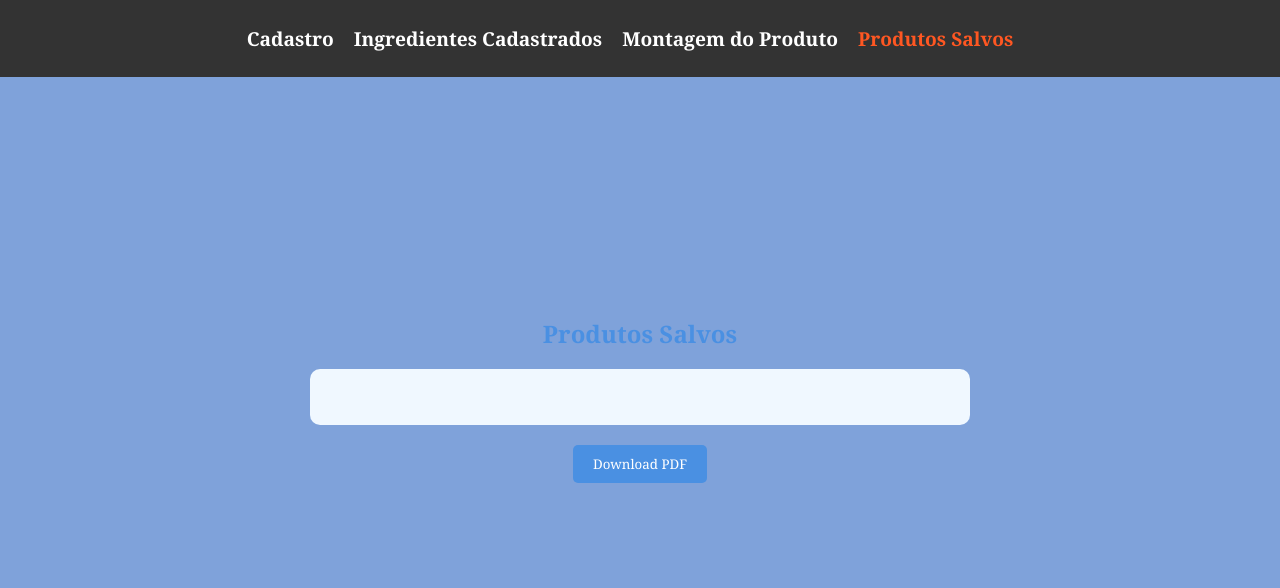
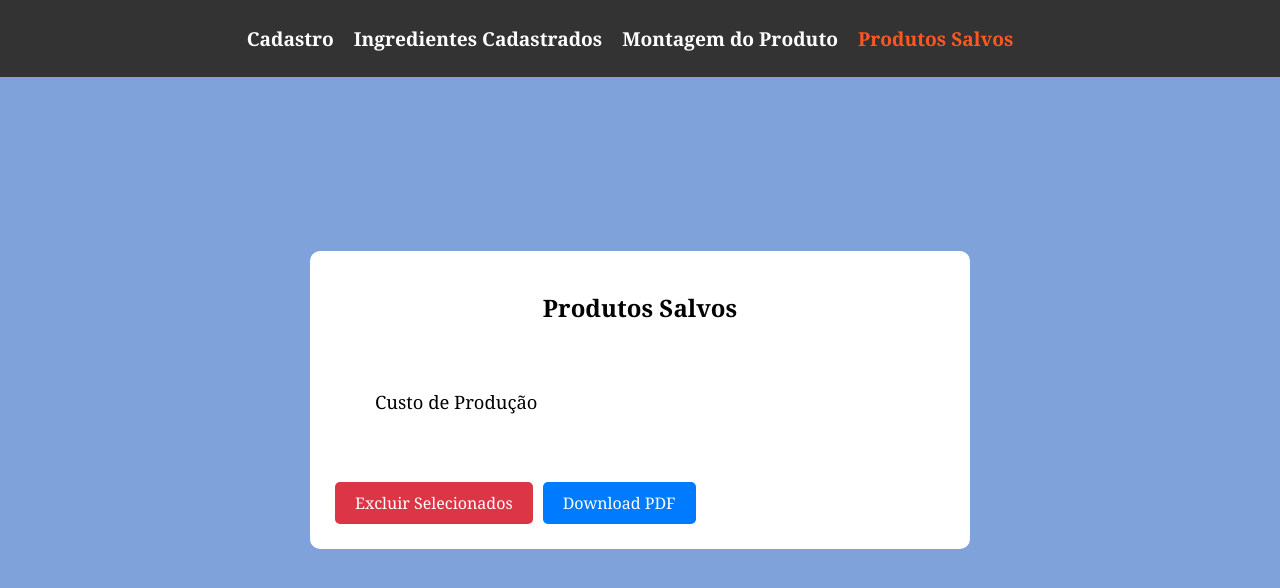
Before and after one commit to kippeer/frontPadro, a React (Create React App) app in the folder padro/: page / in a window 1280 px wide. Both pictures are taken after a click on the item "Produtos Salvos". Shown: the top 588 px of the page. Built offline with nearby package versions, Linux system fonts and the light colour scheme.

Commit message:
formataçao download pdf

```diff
--- a/padro/package.json
+++ b/padro/package.json
@@ -7,6 +7,7 @@
     "@testing-library/react": "^13.4.0",
     "@testing-library/user-event": "^13.5.0",
     "html2canvas": "^1.4.1",
+    "idb": "^8.0.0",
     "jspdf": "^2.5.1",
     "react": "^18.3.1",
     "react-dom": "^18.3.1",
--- a/padro/src/components/ProdutosSalvos.css
+++ b/padro/src/components/ProdutosSalvos.css
@@ -1,52 +1,68 @@
 .produtos-salvos {
-  font-family: Arial, sans-serif;
+  font-family: Cambria, Cochin, Georgia, Times, 'Times New Roman', serif;;
   margin: 20px;
+  padding: 20px;
+
+  border-radius: 10px;
+  background-color:white;
 }
 
-h2 {
-  color: #4A90E2;
+.produtos-salvos h2 {
   text-align: center;
+  margin-bottom: 20px;
+  font-size: 24px;
 }
 
-.pdf-content {
-  background-color: aliceblue;
-  padding: 20px;
-  border-radius: 10px;
+
+.product-list {
+  list-style-type: none;
+  padding: 5px;
+  font-size: 115%;
+
 
 }
 
-.product-list {
-  list-style-type: none;
-  padding: 0;
+.product-item {
+
+  padding: 10px;
+  border-bottom: 3px solid #333333;
+  margin-top: 25px;
+  display: flex;
+  align-items: center;
 }
 
-.product-item {
-  background: #dad5d5;
-  margin-bottom: 20px;
-  padding: 15px;
-  border-radius: 8px;
 
-}
 
 .ingredient-list {
   list-style-type: none;
   padding: 0;
-  margin-top: 10px;
+  margin-left: 20px;
 }
 
+.ingredient-item {
+  margin-bottom: 5px;
+}
 
-
-.download-btn {
-  background-color: #4A90E2;
+.download-btn, .delete-btn {
+  display: inline-block;
+  margin: 5px;
+  padding: 10px 20px;
+  font-size: 16px;
   color: white;
+  background-color: #007bff;
   border: none;
-  padding: 10px 20px;
   border-radius: 5px;
   cursor: pointer;
-  display: block;
-  margin: 20px auto;
 }
 
-.download-btn:hover {
-  background-color: #357ABD;
+.download-btn:hover, .delete-btn:hover {
+  background-color: #0056b3;
 }
+
+.delete-btn {
+  background-color: #dc3545;
+}
+
+.delete-btn:hover {
+  background-color: #c71b2c;
+}
--- a/padro/src/components/ProdutosSalvos.js
+++ b/padro/src/components/ProdutosSalvos.js
@@ -1,11 +1,30 @@
-import React from 'react';
+import React, { useState } from 'react';
 import jsPDF from 'jspdf';
 import html2canvas from 'html2canvas';
 import './ProdutosSalvos.css';
 
 function ProdutosSalvos({ produtos }) {
+  const [produtosList, setProdutosList] = useState(produtos);
+  const [selectedProducts, setSelectedProducts] = useState([]);
+  const [generatingPDF, setGeneratingPDF] = useState(false);
+
+  const handleSelect = (index) => {
+    if (selectedProducts.includes(index)) {
+      setSelectedProducts(selectedProducts.filter(i => i !== index));
+    } else {
+      setSelectedProducts([...selectedProducts, index]);
+    }
+  };
+
+  const handleDeleteSelected = () => {
+    const newProdutos = produtosList.filter((_, i) => !selectedProducts.includes(i));
+    setProdutosList(newProdutos);
+    setSelectedProducts([]);
+  };
 
   const downloadPDF = () => {
+    setGeneratingPDF(true);
+    setTimeout(() => {
       const input = document.getElementById('produtos-salvos-content');
       html2canvas(input)
         .then((canvas) => {
@@ -16,7 +35,9 @@ function ProdutosSalvos({ produtos }) {
           const pdfHeight = (imgProps.height * pdfWidth) / imgProps.width;
           pdf.addImage(imgData, 'PNG', 0, 0, pdfWidth, pdfHeight);
           pdf.save("produtos-salvos.pdf");
+          setGeneratingPDF(false);
         });
+    }, 2000); // Atraso de 1 segundo antes de iniciar a geração do PDF
   };
 
   return (
@@ -24,8 +45,21 @@ function ProdutosSalvos({ produtos }) {
       <h2>Produtos Salvos</h2>
       <div id="produtos-salvos-content" className="pdf-content">
         <ul className="product-list">
-          {produtos.map((produto, index) => (
-            <li key={index} className="product-item">
+
+          <ul className='produtos-salvos'>Custo de Produção</ul>
+
+          {produtosList.map((produto, index) => (
+            <li
+              key={index}
+              className={`product-item ${selectedProducts.includes(index) ? 'selected' : ''} ${generatingPDF ? 'pdf-generating' : ''}`}
+            >
+              {!generatingPDF && (
+                <input
+                  type="checkbox"
+                  checked={selectedProducts.includes(index)}
+                  onChange={() => handleSelect(index)}
+                />
+              )}
               <strong>{produto.nome}</strong> - Custo Total: R${produto.custoTotal.toFixed(2)}
               <ul className="ingredient-list">
                 {produto.calculos.map((calculo, subIndex) => (
@@ -38,6 +72,7 @@ function ProdutosSalvos({ produtos }) {
           ))}
         </ul>
       </div>
+      <button onClick={handleDeleteSelected} className="delete-btn">Excluir Selecionados</button>
       <button onClick={downloadPDF} className="download-btn">Download PDF</button>
     </div>
   );
```
Also changed, not shown: padro/src/App.css (line endings or trailing spaces), 1 other file (tests, documents, lock files or other folders). Lines whose indentation alone changed are shown as unchanged.
